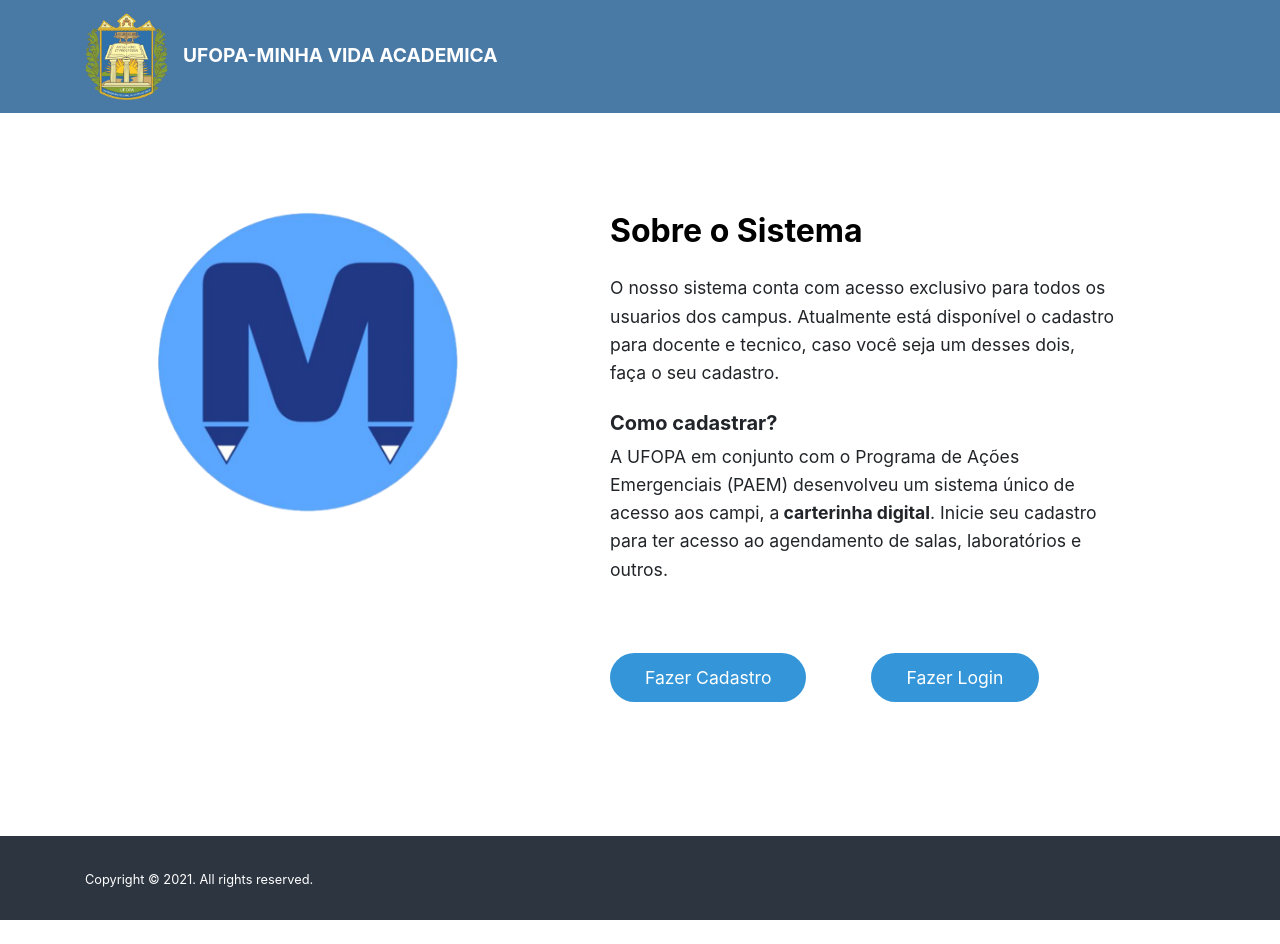
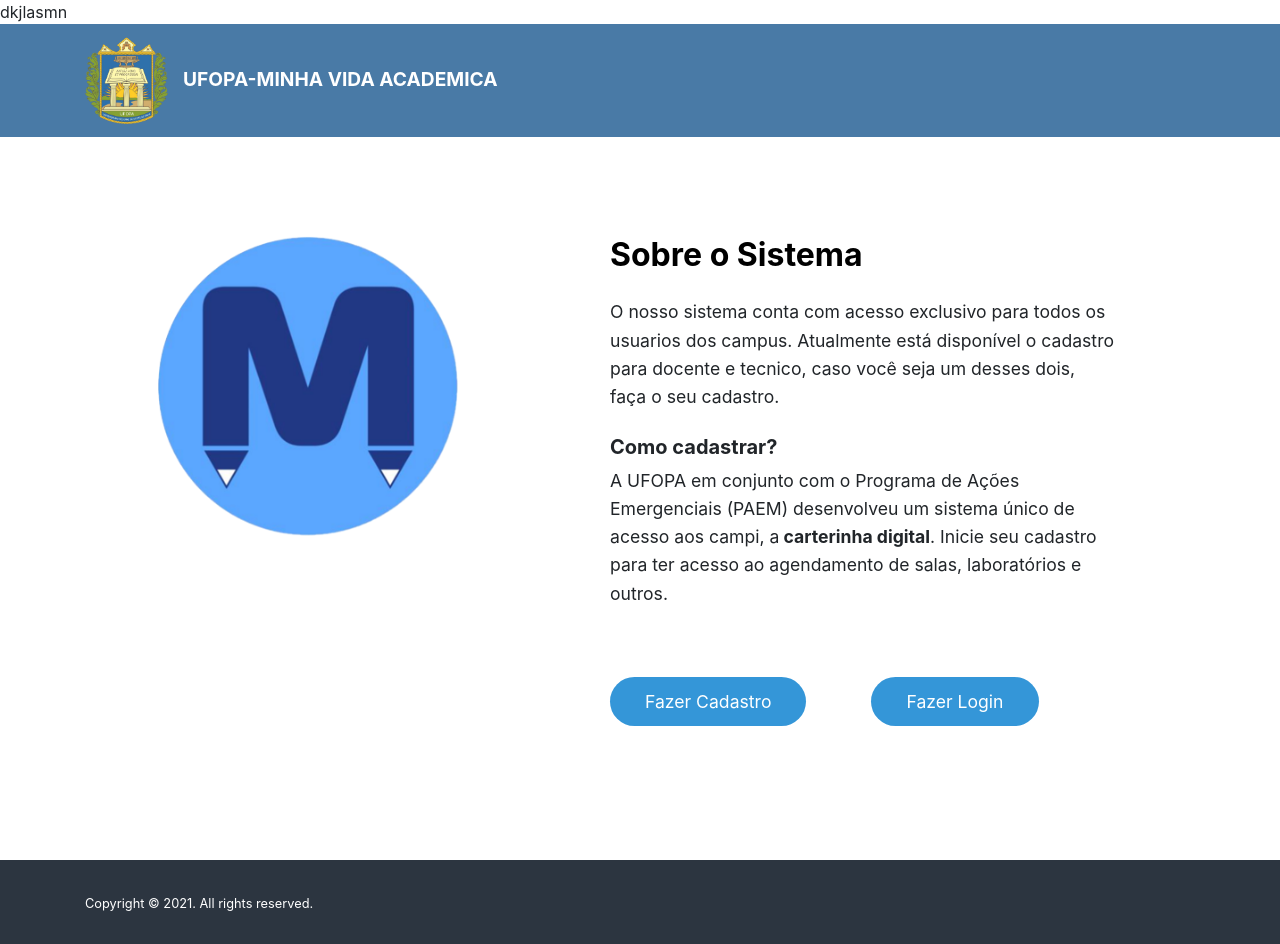
Before and after one commit to ProBeta12/SistemaWebPaem-master, a PHP site: page / in a window 1280 px wide. Before the commit the page ends 920 px from the top, so only its background shows below. Run offline with PHP 8.4, Linux system fonts and the light colour scheme; some libraries are stand-ins or nearby versions.

Commit message:
primeira coisa

```diff
--- a/index.php
+++ b/index.php
@@ -12,7 +12,7 @@
 
 </head>
 <body>
-
+  dkjlasmn
 
   <!-- Hero section -->
   <section id="hero" class="text-white tm-font-big tm-parallax">
```
